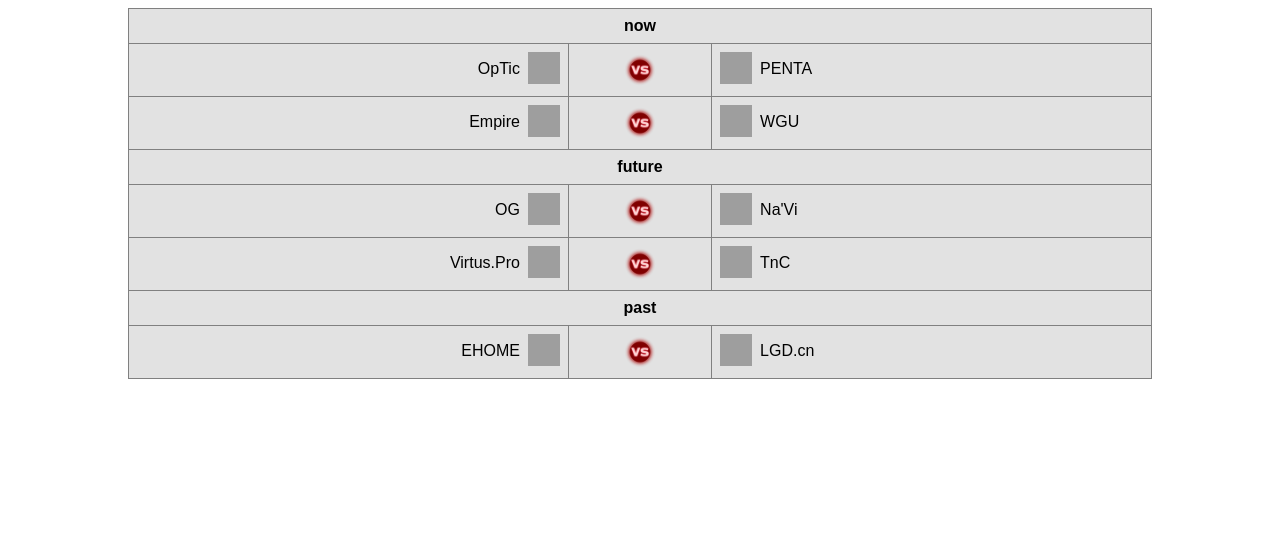
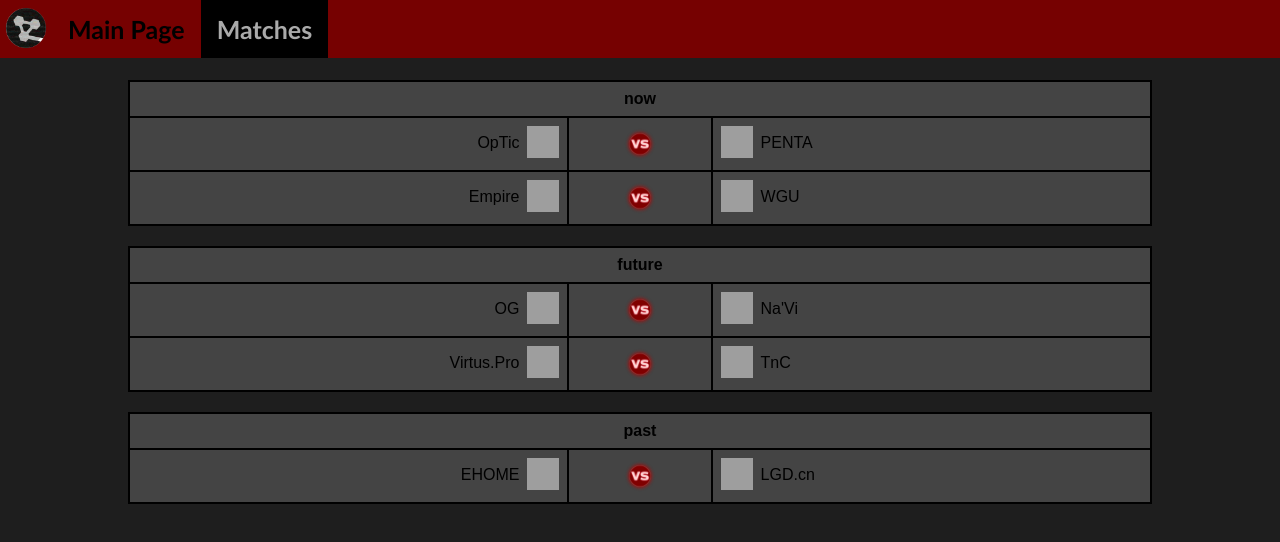
Before and after one commit to Bonfirium/cryptopari, a website: page front-end/matches.html in a window 1280 px wide. Drawn offline with Linux system fonts and the light colour scheme; grey boxes are pictures that could not be loaded.

Commit message:
matches tabl fix

```diff
--- a/front-end/css/matchesPage.css
+++ b/front-end/css/matchesPage.css
@@ -3,24 +3,27 @@
     border-collapse: collapse;
     width: 80%;
     left: 10%;
+    top:80px;
     position: absolute;
 }
 
 .matchesList td, tr {
-    border: 1px solid gray;
+    border: 2px solid #000;
     text-align: center;
     padding: 8px;
-    background-color: #e2e2e2;
+    background-color: #444;
     width: 80%;
 
 }
 
 .matchesList th {
-    border: 1px solid gray;
+    border: 2px solid #000;
     text-align: center;
     padding: 8px;
 }
-
+.emptyDiv {
+    height: 20px;
+}
 .matchesList text {
     margin-left: 8px;
     margin-right: 8px;
@@ -47,3 +50,7 @@
     text-align: left;
     margin: 0 0 0 0;
 }
+html
+{
+    background: #1e1e1e;
+}
--- a/front-end/js/matchesPage.js
+++ b/front-end/js/matchesPage.js
@@ -1,10 +1,11 @@
 window.onload = function () {
-
+    create_headMenu(1);
     data = getData();
     table = document.createElement("table");
     table.className = "matchesList";
     for ( let time in data) {
         row = document.createElement("tr");
+
         title = document.createElement("th");
         title.innerText = time;
         title.colSpan = "3";
@@ -61,9 +62,13 @@
             //row1.appendChild(row);
             table.appendChild( row );
         }
+        row = document.createElement("div");
+        row.className = "emptyDiv";
+        table.appendChild(row);
+
     }
     document.body.appendChild(table);
-    //create_headMenu(1);
+
 }
 
 function getData() {
--- a/front-end/matches.html
+++ b/front-end/matches.html
@@ -1,6 +1,6 @@
 <html>
         <head>
-            <!-- <script src="js/headMenu.js"></script> -->
+            <script src="js/headMenu.js"></script>
             <script src="js/matchesPage.js"></script>
             <link rel = "stylesheet" href="css/matchesPage.css" type="text/css">
         </head>
```
